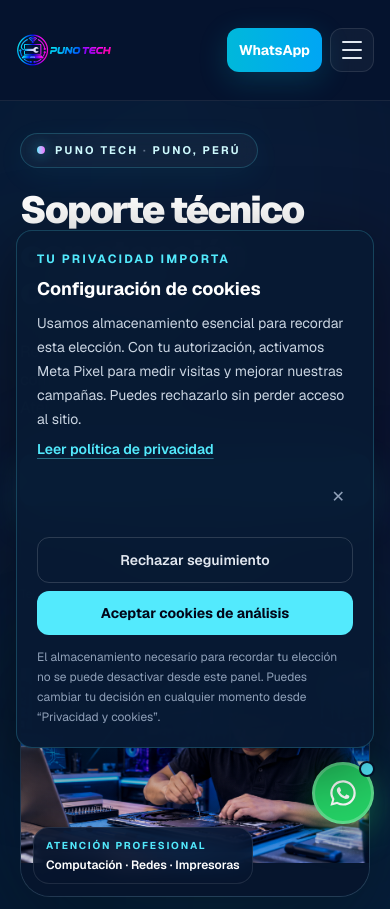
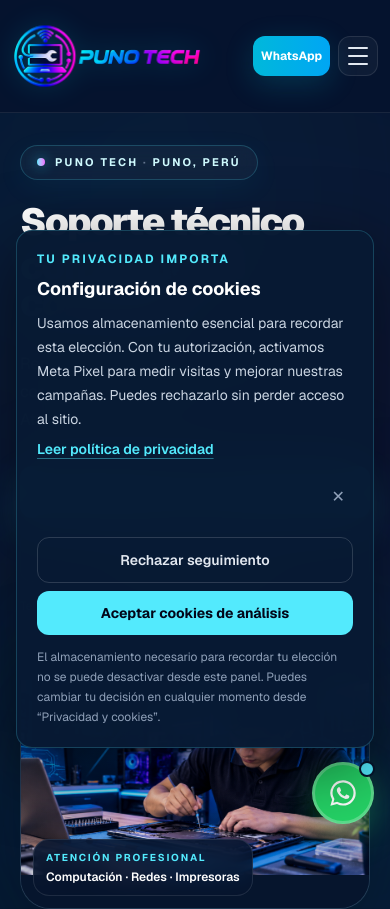
Before and after one commit to joakoguzp/puno-tech, a Next.js app: page / in a window 390 px wide. Shown: the top 909 px of the page. Built offline with nearby package versions, Linux system fonts and the light colour scheme.

Commit message:
style: dar protagonismo real al logo PUNO TECH

```diff
--- a/src/components/Navbar.tsx
+++ b/src/components/Navbar.tsx
@@ -32,7 +32,7 @@ export default function Navbar() {
 
   return (
     <header className="sticky top-0 z-50 w-full border-b border-white/[0.08] bg-[#06152d]/90 backdrop-blur-xl">
-      <div className="mx-auto flex h-[100px] max-w-7xl items-center justify-between gap-4 px-4 sm:px-8 lg:h-[112px] lg:px-10">
+      <div className="mx-auto flex h-[112px] max-w-7xl items-center justify-between gap-3 px-3 sm:h-[120px] sm:gap-4 sm:px-8 lg:h-[132px] lg:px-10">
         <a href="#inicio" aria-label="PUNO TECH - Inicio" className="group shrink-0">
           <Image
             src="/images/logo.png"
@@ -40,7 +40,7 @@ export default function Navbar() {
             width={250}
             height={90}
             priority
-            className="h-[64px] w-auto max-w-[168px] object-contain transition-transform duration-300 group-hover:scale-[1.04] sm:h-[82px] sm:max-w-[230px] lg:h-[90px] lg:max-w-[260px]"
+            className="h-auto w-[190px] max-w-none object-contain drop-shadow-[0_0_14px_rgba(1,218,253,0.22)] transition-transform duration-300 group-hover:scale-[1.04] sm:w-[250px] lg:w-[290px]"
           />
         </a>
 
@@ -62,7 +62,7 @@ export default function Navbar() {
             target="_blank"
             rel="noopener noreferrer"
             aria-label="Contactar a PUNO TECH por WhatsApp"
-            className="inline-flex h-11 items-center justify-center rounded-xl bg-gradient-to-r from-cyan-500 to-sky-500 px-3 text-sm font-bold text-white shadow-[0_8px_30px_rgba(6,182,212,0.20)] transition-all duration-300 hover:-translate-y-0.5 hover:shadow-[0_12px_35px_rgba(6,182,212,0.30)] sm:px-6"
+            className="inline-flex h-10 items-center justify-center rounded-xl bg-gradient-to-r from-cyan-500 to-sky-500 px-2 text-xs font-bold text-white shadow-[0_8px_30px_rgba(6,182,212,0.20)] transition-all duration-300 hover:-translate-y-0.5 hover:shadow-[0_12px_35px_rgba(6,182,212,0.30)] sm:h-11 sm:px-6 sm:text-sm"
           >
             WhatsApp
           </a>
@@ -75,7 +75,7 @@ export default function Navbar() {
               aria-expanded={isMenuOpen}
               aria-controls="navegacion-movil"
               onClick={() => setIsMenuOpen((open) => !open)}
-              className="flex h-11 w-11 cursor-pointer items-center justify-center rounded-xl border border-white/10 bg-white/[0.04] text-slate-200 transition hover:border-cyan-400/30 hover:text-cyan-300 focus-visible:outline-none focus-visible:ring-2 focus-visible:ring-cyan-300"
+              className="flex h-10 w-10 cursor-pointer items-center justify-center rounded-xl border border-white/10 bg-white/[0.04] text-slate-200 transition hover:border-cyan-400/30 hover:text-cyan-300 focus-visible:outline-none focus-visible:ring-2 focus-visible:ring-cyan-300 sm:h-11 sm:w-11"
             >
               <span className="flex flex-col gap-1.5" aria-hidden="true">
                 <span
```
